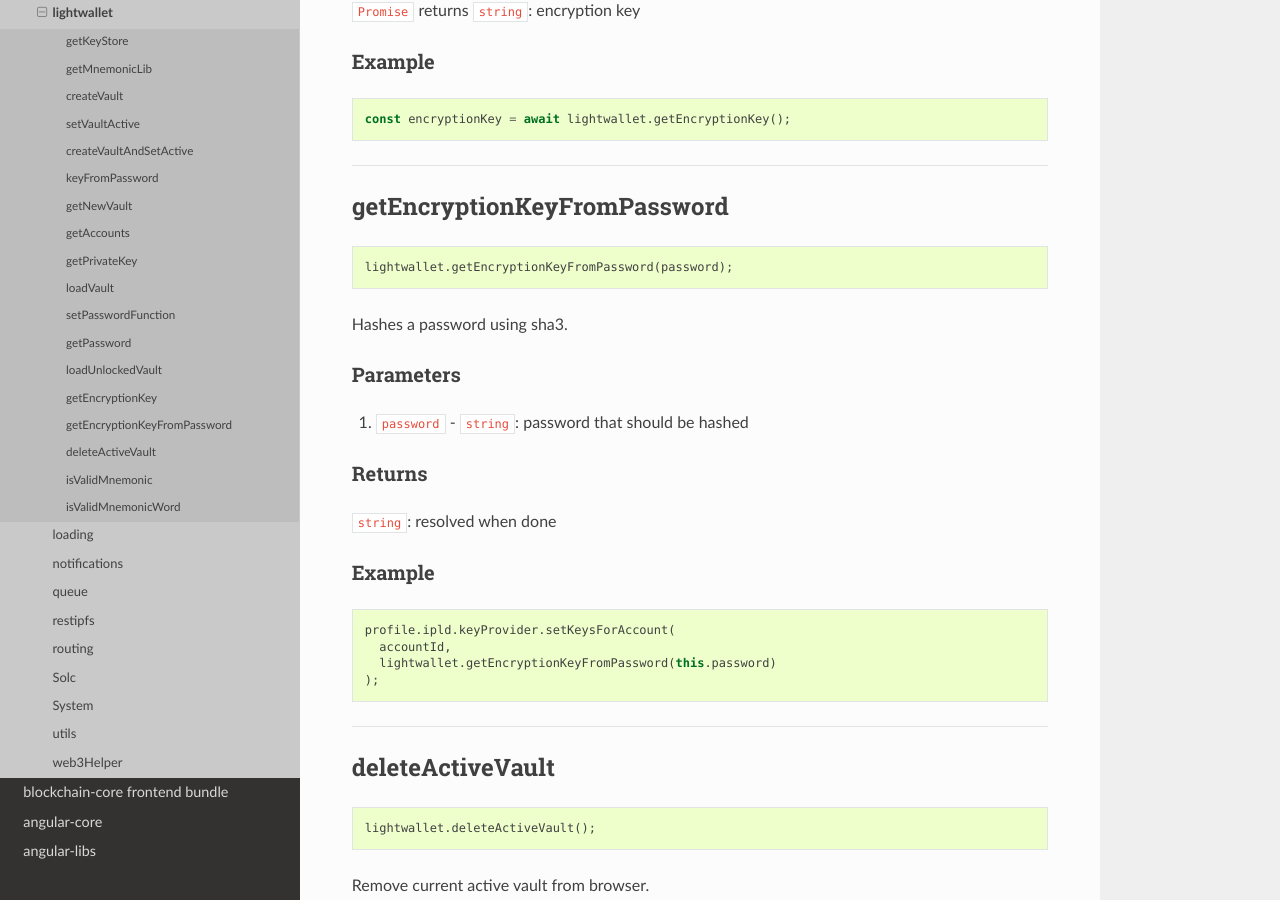
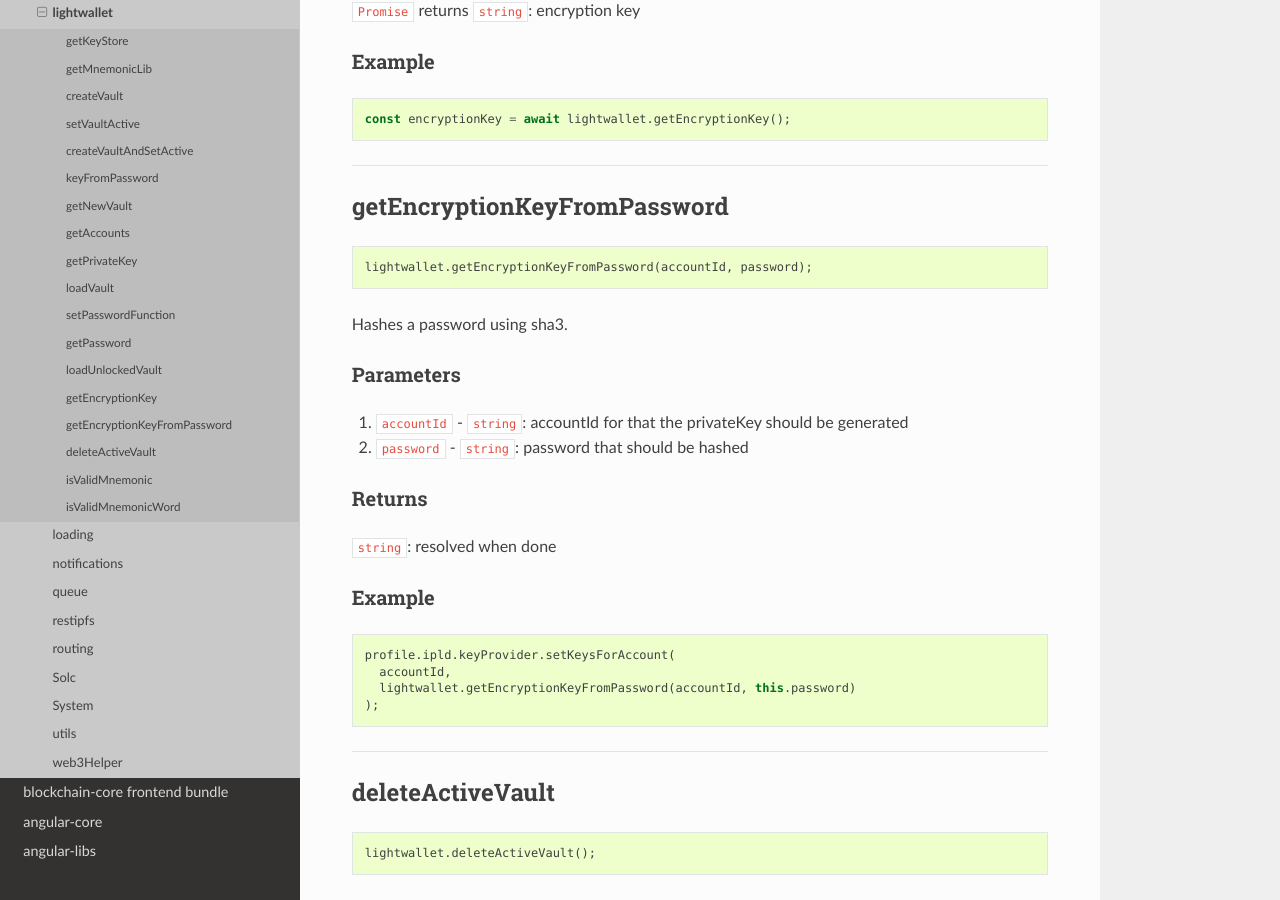
Before and after one commit to evannetwork/ui-docs, a Sphinx documentation site: the page built from docs/dapp-browser/lightwallet.rst, in a window 1280 px wide and 900 px high, scrolled down 7156 px. Built offline with Sphinx 7.4.7 and the Read the Docs theme 2.0.0, drawn with Linux system fonts in a browser that asks for light colours.

Commit message:
update docs for lightwallet

```diff
--- a/docs/dapp-browser/bccHelper.rst
+++ b/docs/dapp-browser/bccHelper.rst
@@ -221,7 +221,7 @@ Example
   // private key
   profile.ipld.keyProvider.setKeysForAccount(
     accountId,
-    lightwallet.getEncryptionKeyFromPassword(password)
+    lightwallet.getEncryptionKeyFromPassword(accountId, password)
   );
 
   let targetPrivateKey;
--- a/docs/dapp-browser/lightwallet.rst
+++ b/docs/dapp-browser/lightwallet.rst
@@ -502,7 +502,7 @@ getEncryptionKeyFromPassword
 
 .. code-block:: typescript
 
-  lightwallet.getEncryptionKeyFromPassword(password);
+  lightwallet.getEncryptionKeyFromPassword(accountId, password);
 
 Hashes a password using sha3.
 
@@ -510,6 +510,7 @@ Hashes a password using sha3.
 Parameters
 ----------
 
+#. ``accountId`` - ``string``: accountId for that the privateKey should be generated
 #. ``password`` - ``string``: password that should be hashed
 
 -------
@@ -526,7 +527,7 @@ Example
 
   profile.ipld.keyProvider.setKeysForAccount(
     accountId,
-    lightwallet.getEncryptionKeyFromPassword(this.password)
+    lightwallet.getEncryptionKeyFromPassword(accountId, this.password)
   );
 
 
```
